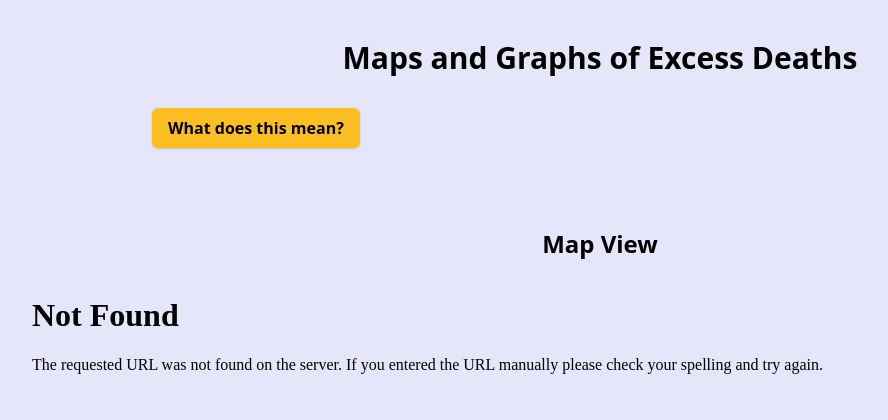
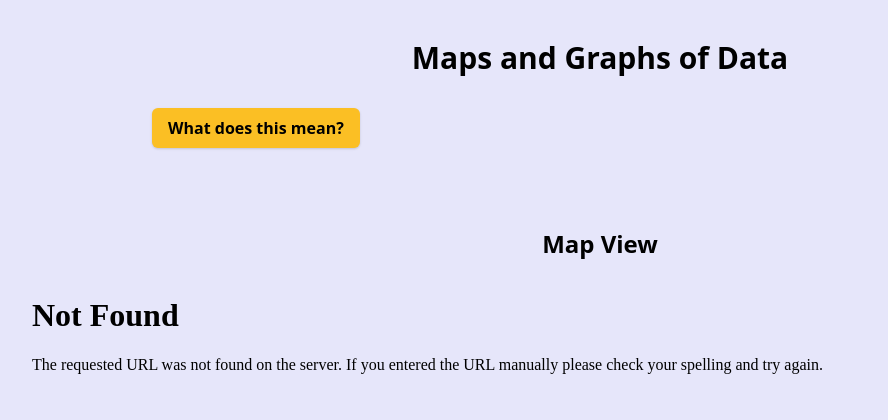
Before and after one commit to M-codes/CITS3403-project, a Flask app: template app/templates/result.html in a window 1280 px wide. Shown: the top 420 px of the page, without its empty margins (40-928 px from the left). Run offline with Flask 3, Linux system fonts and the light colour scheme; the template is opened without the code that fills it, so the values that code supplies are empty.

Commit message:
Fixed up other traces of Coivd and Excess deaths in labels

```diff
--- a/app/templates/data_table.html
+++ b/app/templates/data_table.html
@@ -17,7 +17,7 @@
             <tr>
               <th>Country</th>
               <th>Date</th>
-              <th>Excess Deaths</th>
+              <th>Value</th>
             </tr>
           </thead>
           <tbody>
@@ -48,7 +48,7 @@
             <tr>
               <th>Country</th>
               <th>Date</th>
-              <th>Excess Deaths</th>
+              <th>Value</th>
               <th>Shared By</th>
             </tr>
           </thead>
--- a/app/templates/manual_entry.html
+++ b/app/templates/manual_entry.html
@@ -42,9 +42,9 @@
     </div>
 
     <div>
-        <label for="value" class="block text-gray-700 font-semibold mb-2">Excess Deaths per 100,000 (Central Estimate)</label>
+        <label for="value" class="block text-gray-700 font-semibold mb-2">Value</label>
         <input type="number" step="any" name="value" id="value" class="w-full border border-gray-300 rounded-md p-2 focus:outline-none focus:ring-2 focus:ring-blue-500" required>
-        <p class="text-sm text-gray-500 mt-1">Use the central estimate for excess deaths per 100,000 people.</p>
+        <p class="text-sm text-gray-500 mt-1">This is the value of the data you want to see plotted (i.e. deaths, infection rates, etc.)</p>
     </div>
     <div class="flex justify-center">
         <button type="submit" class="px-6 py-2 bg-blue-600 text-white rounded-md hover:bg-blue-700 transition">
--- a/app/templates/result.html
+++ b/app/templates/result.html
@@ -3,7 +3,7 @@
 {% block title %}Plot Result{% endblock %}
 
 {% block content %}
-<h2 class="text-3xl font-bold text-center mb-8">Maps and Graphs of Excess Deaths</h2>
+<h2 class="text-3xl font-bold text-center mb-8">Maps and Graphs of Data</h2>
 
 <div class="flex flex-col gap-12 items-center">
 
@@ -21,33 +21,32 @@
 
             {% if plot_type == 'map' %}
                 <ul class="list-disc list-inside space-y-2">
-                    <li><strong>Map View:</strong> Shows cumulative excess deaths per 100,000 people by country. Darker shades indicate more excess deaths.</li>
+                    <li><strong>Map View:</strong> Displays data values for the date selected in the slider bar (e.g., COVID cases, Monkeypox infections) by country. Darker shades indicate higher values.</li>
                     <li><strong>Animated Timeline:</strong> Use the slider to view changes over time.</li>
-                    <li><strong>Hover:</strong> Displays central estimates, confidence bounds, and confirmed COVID-19 deaths.</li>
+                    <li><strong>Hover:</strong> Displays the value and coutnry details.</li>
                 </ul>
             {% elif plot_type == 'line' %}
                 <ul class="list-disc list-inside space-y-2">
-                    <li><strong>Line Chart:</strong> Tracks excess deaths over time across countries.</li>
-                    <li><strong>Dropdown:</strong> Use the filter to view individual country trends.</li>
+                    <li><strong>Line Chart:</strong> Tracks data trends over time across countries or regions.</li>
+                    <li><strong>Dropdown:</strong> Use the filter to view individual country trends (e.g., COVID cases in the US).</li>
                 </ul>
             {% elif plot_type == 'bar' %}
                 <ul class="list-disc list-inside space-y-2">
-                    <li><strong>Bar Chart:</strong> Displays average excess deaths by region.</li>
-                    <li>Useful for comparing total impact across countries.</li>
+                    <li><strong>Bar Chart:</strong> Displays average data values by region (e.g., average Monkeypox cases per country).</li>
+                    <li>Useful for comparing total impact across countries or regions.</li>
                 </ul>
             {% elif plot_type == 'pie' %}
                 <ul class="list-disc list-inside space-y-2">
-                    <li><strong>Pie Chart:</strong> Shows the top 10 countries with the highest cumulative excess deaths.</li>
-                    <li>Proportions help visualize overall contribution to global excess deaths.</li>
+                    <li><strong>Pie Chart:</strong> Shows the top contributors to the total data (e.g., top 10 countries with the highest cumulative cases).</li>
+                    <li>Proportions help visualize overall contributions to the total dataset.</li>
                 </ul>
             {% else %}
-                <p>This plot visualizes trends or distributions of excess deaths. Hover or interact for details.</p>
+                <p>This plot visualizes trends or distributions of the selected data. Hover or interact for details.</p>
             {% endif %}
 
             <p class="mt-4">Click “Upload Another File” to add new data, or return to the homepage.</p>
         </div>
     </div>
-
 
     <!-- Map View -->
     <div class="w-full max-w-6xl">
@@ -61,6 +60,5 @@
       <a href="{{ url_for('main.index') }}" class="px-6 py-2 bg-green-600 text-white rounded-md hover:bg-green-700 transition">Return to Home</a>
     </div>
 
-
 </div>
 {% endblock %}
```
